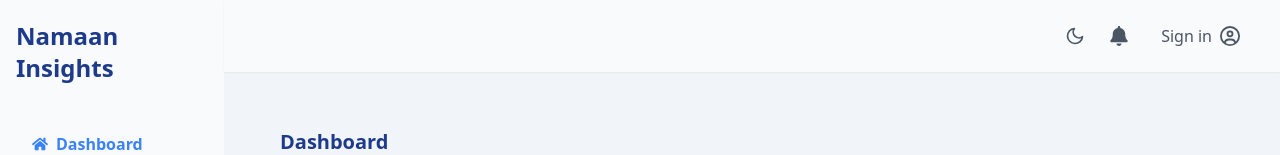
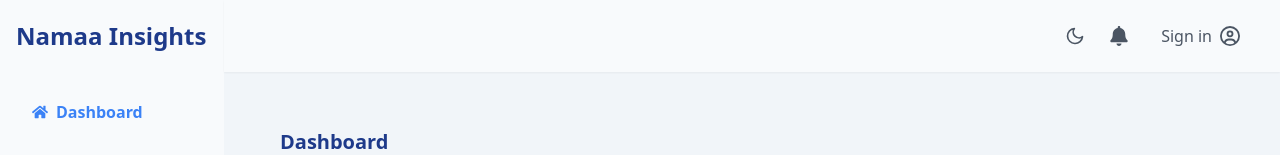
Before and after one commit to ZiyadG7/Namaa, a Next.js app: page / in a window 1280 px wide. Shown: the top 155 px of the page. Built offline with nearby package versions, Linux system fonts and the light colour scheme; no server answers.

Commit message:
Correct title

```diff
--- a/src/app/(main)/Components/LeftNavBar.tsx
+++ b/src/app/(main)/Components/LeftNavBar.tsx
@@ -19,7 +19,7 @@
     <nav className="w-56 bg-slate-50 dark:bg-gray-950 text-gray-500 dark:text-gray-300 fixed h-full p-4">
       <div className="mb-8">
         <h1 className="text-2xl font-bold text-blue-900 dark:text-white mt-1">
-          Namaan Insights
+          Namaa Insights
         </h1>
       </div>
       <div className="space-y-4 p-x4">
```
